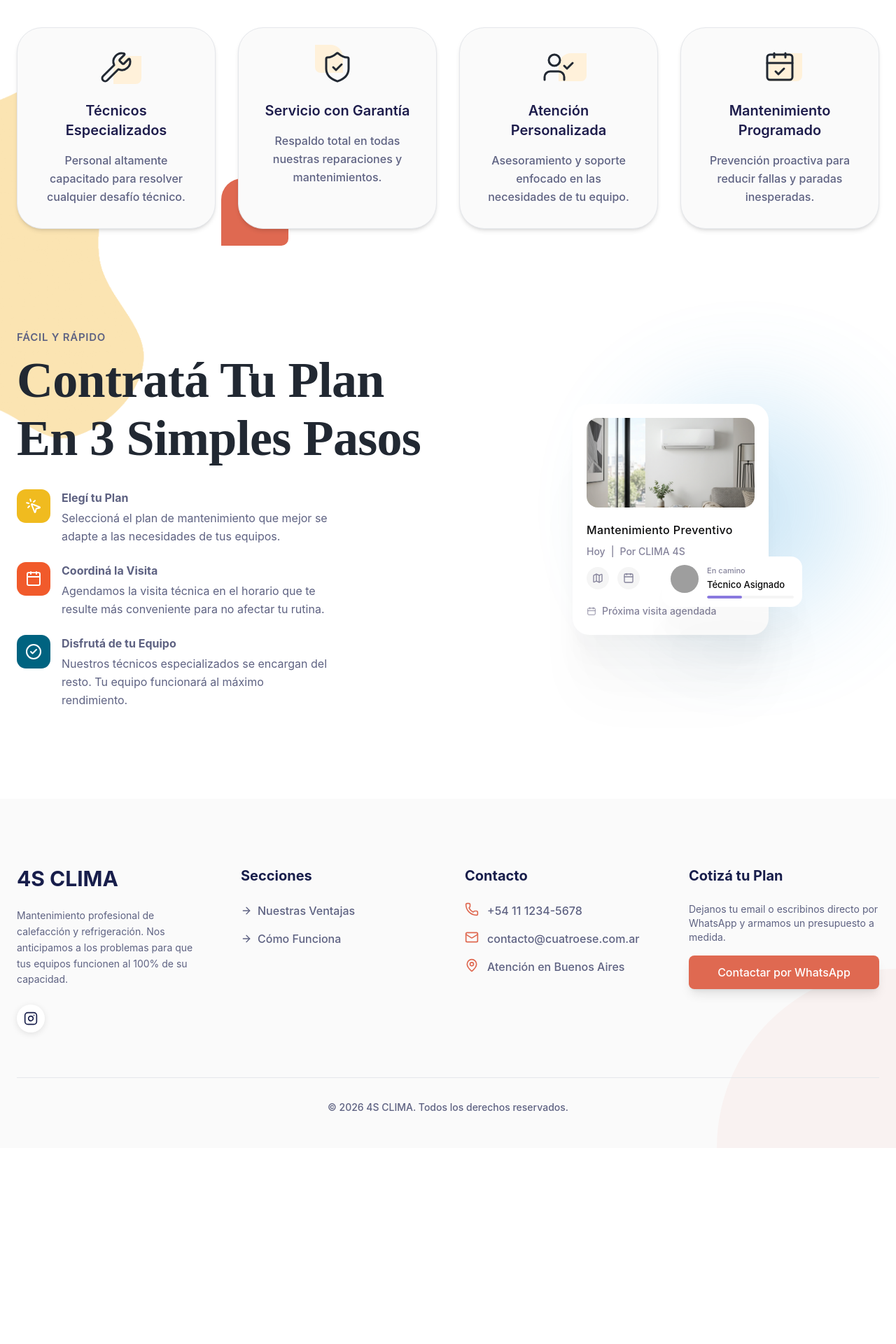
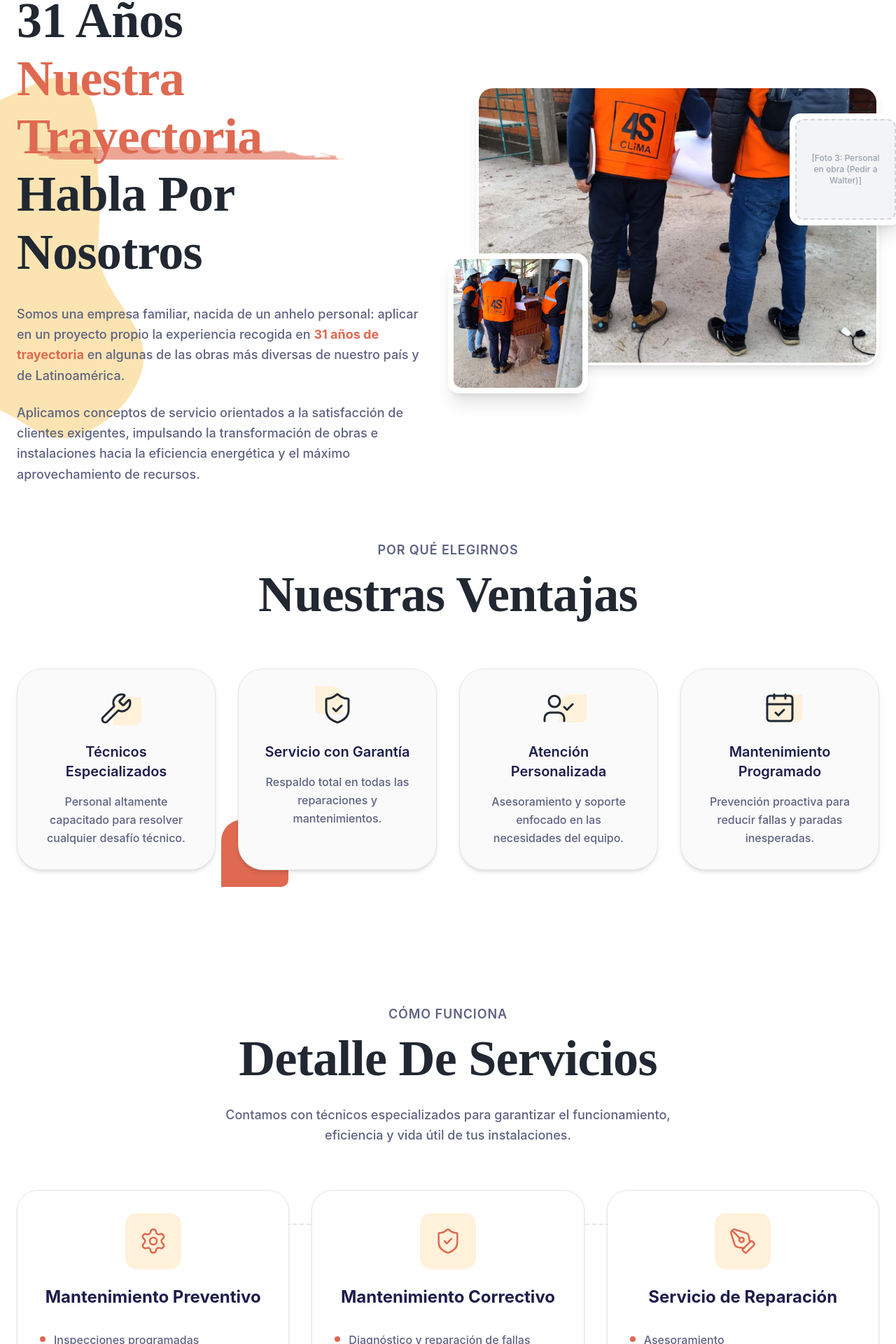
Before and after one commit to OnlyAlayy/cuatroese, a React (Vite) app: page / in a window 1280 px wide. Shown: the part 880-2800 px from the top of the page at 70% size. Before the commit the page ends 2520 px from the top, so only its background shows below. Built offline with nearby package versions, Linux system fonts and the light colour scheme; grey boxes are pictures that could not be loaded; a web font is replaced by a local one.

Commit message:
feat: integrate ppt content, add about section, update services and hero images

```diff
--- a/src/App.jsx
+++ b/src/App.jsx
@@ -1,8 +1,9 @@
 import { useState, useEffect } from 'react'
 import Navbar from './components/Navbar'
 import Hero from './components/Hero'
+import About from './components/About'
 import Features from './components/Features'
-import Steps from './components/Steps'
+import Services from './components/Services'
 import Footer from './components/Footer'
 import { MessageCircle } from 'lucide-react'
 
@@ -76,8 +77,9 @@ function App() {
       <div className="relative z-10">
         <Navbar />
         <Hero />
+        <About />
         <Features />
-        <Steps />
+        <Services />
         <Footer />
       </div>
 
--- /dev/null
+++ b/src/components/About.jsx
@@ -0,0 +1,64 @@
+import React from 'react'
+
+const About = () => {
+  return (
+    <section id="nosotros" className="w-full max-w-7xl mx-auto px-6 py-20 relative z-10">
+      <div className="grid grid-cols-1 lg:grid-cols-2 gap-12 lg:gap-20 items-center">
+
+        {/* Left Column: Text Content */}
+        <div className="flex flex-col">
+          <p className="text-[#5E6282] font-semibold text-lg uppercase tracking-wider mb-2">
+            Quiénes Somos
+          </p>
+          <h2 className="font-heading text-4xl md:text-5xl text-[#14183E] capitalize mb-8 leading-tight">
+            31 Años <br className="hidden md:block"/>
+            <span className="relative inline-block text-[#DF6951]">
+              <span className="relative z-10">Nuestra trayectoria</span>
+              <img src="/assets/underline.png" alt="" aria-hidden="true" className="absolute bottom-2 left-0 w-full object-contain -z-10 opacity-60" />
+            </span>
+            <br /> habla por nosotros
+          </h2>
+
+          <div className="space-y-6 text-[#5E6282] font-medium leading-relaxed text-lg">
+            <p>
+              Somos una empresa familiar, nacida de un anhelo personal: aplicar en un proyecto propio la experiencia recogida en <strong className="text-[#DF6951]">31 años de trayectoria</strong> en algunas de las obras más diversas de nuestro país y de Latinoamérica.
+            </p>
+            <p>
+              Aplicamos conceptos de servicio orientados a la satisfacción de clientes exigentes, impulsando la transformación de obras e instalaciones hacia la eficiencia energética y el máximo aprovechamiento de recursos.
+            </p>
+          </div>
+        </div>
+
+        {/* Right Column: Photos Grid */}
+        <div className="relative">
+          {/* Main big photo placeholder */}
+          <img
+            src="/assets/efe6b665-fe5e-44c4-bcbd-0d36a6d1ffcc.jpg"
+            alt="Personal de 4S CLIMA en obra"
+            className="w-full h-[300px] sm:h-[400px] object-cover rounded-3xl shadow-lg border-4 border-white"
+          />
+
+          {/* Two smaller photos overlapping */}
+          <div className="absolute -bottom-10 -left-10 w-[200px] h-[200px] bg-white p-2 rounded-2xl shadow-xl hidden sm:block">
+            <img
+              src="/assets/cb28a21b-5a03-4159-a054-0bae70202dc4.jpg"
+              alt="Personal de 4S CLIMA"
+              className="w-full h-full object-cover rounded-xl"
+            />
+          </div>
+
+          <div className="absolute top-10 -right-8 w-[160px] h-[160px] bg-white p-2 rounded-2xl shadow-xl hidden md:block">
+            <div className="w-full h-full bg-gray-100 rounded-xl border-2 border-dashed border-gray-300 flex items-center justify-center text-center p-4">
+              <span className="text-gray-400 font-medium text-xs">
+                [Foto 3: Personal en obra (Pedir a Walter)]
+              </span>
+            </div>
+          </div>
+        </div>
+
+      </div>
+    </section>
+  )
+}
+
+export default About
--- a/src/components/Features.jsx
+++ b/src/components/Features.jsx
@@ -9,14 +9,14 @@ const features = [
   },
   {
     title: 'Servicio con Garantía',
-    description: 'Respaldo total en todas nuestras reparaciones y mantenimientos.',
+    description: 'Respaldo total en todas las reparaciones y mantenimientos.',
     icon: ShieldCheck,
     activeDesktop: true,
     blobClass: '-top-2 -left-2 w-10 h-10 rounded-tr-[18px] rounded-bl-[8px]',
   },
   {
     title: 'Atención Personalizada',
-    description: 'Asesoramiento y soporte enfocado en las necesidades de tu equipo.',
+    description: 'Asesoramiento y soporte enfocado en las necesidades del equipo.',
     icon: UserCheck,
     activeMobile: true,
     blobClass: 'top-1 -right-4 w-10 h-10 rounded-tl-[18px] rounded-br-[8px]',
--- a/src/components/Footer.jsx
+++ b/src/components/Footer.jsx
@@ -6,7 +6,7 @@ const Footer = () => {
     <footer className="w-full bg-[#FAFAFA] pt-12 md:pt-24 pb-8 md:pb-12 mt-12 md:mt-20 relative overflow-hidden">
 
       {/* Decorative Blob */}
-      <div className="absolute right-0 bottom-0 w-64 h-64 bg-[#DF6951] opacity-5 rounded-tl-[100%] -z-0"></div>
+      <div className="absolute right-0 bottom-0 w-64 h-64 bg-[#DF6951] opacity-5 rounded-tl-[100%] z-0 pointer-events-none"></div>
 
       <div className="max-w-7xl mx-auto px-6 relative z-10">
         <div className="grid grid-cols-1 md:grid-cols-2 lg:grid-cols-4 gap-8 md:gap-12 mb-10 md:mb-16">
@@ -18,7 +18,6 @@ const Footer = () => {
               Mantenimiento profesional de calefacción y refrigeración. Nos anticipamos a los problemas para que tus equipos funcionen al 100% de su capacidad.
             </p>
             <div className="hidden md:flex gap-4">
-              {/* Instagram */}
               <a
                 href="https://www.instagram.com/cuatroeseclima/"
                 target="_blank"
@@ -39,7 +38,11 @@ const Footer = () => {
           <div className="hidden md:block">
             <h4 className="text-[#181E4B] font-bold text-xl mb-6">Secciones</h4>
             <ul className="space-y-4">
-              {[{id: 'ventajas', text: 'Nuestras Ventajas'}, {id: 'pasos', text: 'Cómo Funciona'}].map(link => (
+              {[
+                {id: 'nosotros', text: 'Quiénes Somos?'},
+                {id: 'ventajas', text: '4S Clima División Servicio Técnico'},
+                {id: 'pasos', text: 'Cómo Funciona'}
+              ].map(link => (
                 <li key={link.id}>
                   <a
                     href={`#${link.id}`}
@@ -71,11 +74,12 @@ const Footer = () => {
                 </li>
                 <li className="flex items-start gap-3 text-[#5E6282]">
                   <MapPin className="w-5 h-5 flex-shrink-0 text-[#DF6951]" />
-                  <span className="font-medium text-[15px] sm:text-base">Atención en Buenos Aires</span>
+                  <span className="font-medium text-[15px] sm:text-base">
+                    Av. Córdoba 1432 8B — CABA, Argentina
+                  </span>
                 </li>
               </ul>
 
-              {/* Instagram Mobile (Sits to the right of the list) */}
               <a
                 href="https://www.instagram.com/cuatroeseclima/"
                 target="_blank"
@@ -94,8 +98,9 @@ const Footer = () => {
 
           {/* Column 4: Newsletter or CTA */}
           <div>
-            <h4 className="text-[#181E4B] font-bold text-xl mb-6">Cotizá tu Plan</h4>
+            <h4 className="text-[#181E4B] font-bold text-xl mb-6">Comunicate con Nosotros</h4>
             <p className="text-[#5E6282] text-sm mb-4">
+              Agreguemos valor a tu próximo proyecto de climatización.<br/><br/>
               Dejanos tu email o escribinos directo por WhatsApp y armamos un presupuesto a medida.
             </p>
             <a
@@ -113,7 +118,7 @@ const Footer = () => {
         {/* Copyright Bottom */}
         <div className="text-center pt-8 border-t border-gray-200">
           <p className="text-[#5E6282] text-sm font-medium">
-            © {new Date().getFullYear()} 4S CLIMA. Todos los derechos reservados.
+            © {new Date().getFullYear()} 4S CLIMA. Todos los derechos reservados. | Atención en Buenos Aires
           </p>
         </div>
       </div>
--- a/src/components/Hero.jsx
+++ b/src/components/Hero.jsx
@@ -53,9 +53,9 @@ const Hero = () => {
         <div className="hidden sm:flex relative justify-end min-h-[350px] sm:min-h-[500px]">
           {/* Hero image */}
           <img
-            src="/assets/hero-tecnico.png"
-            alt="Técnico de CLIMA 4S realizando mantenimiento de equipo de refrigeración"
-            className="w-full max-w-[450px] lg:max-w-[650px] object-contain relative z-10 -ml-8 sm:-ml-16 lg:-ml-32"
+            src="/assets/efe6b665-fe5e-44c4-bcbd-0d36a6d1ffcc.jpg"
+            alt="Equipo de Aire Acondicionado"
+            className="w-full max-w-[450px] lg:max-w-[550px] h-[400px] mt-10 rounded-2xl object-cover shadow-2xl relative z-10 -ml-8 sm:-ml-16 lg:-ml-32"
           />
         </div>
       </div>
--- a/src/components/Navbar.jsx
+++ b/src/components/Navbar.jsx
@@ -3,7 +3,8 @@ import { Menu, X } from 'lucide-react'
 import { smoothScrollTo } from '../utils/scroll'
 
 const navLinks = [
-  { name: 'Ventajas', id: 'ventajas' },
+  { name: 'Quiénes Somos', id: 'nosotros' },
+  { name: 'Nuestras Ventajas', id: 'ventajas' },
   { name: 'Cómo Funciona', id: 'pasos' }
 ]
 
@@ -13,12 +14,13 @@ const Navbar = () => {
   return (
     <nav className="w-full max-w-7xl mx-auto px-6 py-6 flex items-center justify-between relative z-50">
       {/* Logo */}
-      <a href="/" className="text-2xl font-bold text-[#212832] tracking-tight" aria-label="4S CLIMA Home">
-        4S CLIMA
+      <a href="/" className="text-xl md:text-2xl font-bold text-[#212832] tracking-tight leading-tight" aria-label="4S CLIMA Home">
+        4S CLIMA<br/>
+        <span className="text-sm font-semibold text-[#DF6951]">División Servicio Técnico</span>
       </a>
 
       {/* Desktop Links */}
-      <div className="hidden md:flex items-center gap-10">
+      <div className="hidden lg:flex items-center gap-10">
         {navLinks.map((link) => (
           <a
             key={link.id}
@@ -37,7 +39,7 @@ const Navbar = () => {
       </div>
 
       {/* Desktop Right side CTA */}
-      <div className="hidden md:flex items-center gap-6">
+      <div className="hidden lg:flex items-center gap-6">
         <a href="https://wa.me/541112345678" target="_blank" rel="noreferrer" className="btn-signup" tabIndex={0} aria-label="Solicitar Presupuesto">
           Solicitar Presupuesto
         </a>
@@ -45,7 +47,7 @@ const Navbar = () => {
 
       {/* Mobile hamburger button */}
       <button
-        className="md:hidden text-[#212832] z-50"
+        className="lg:hidden text-[#212832] z-50"
         onClick={() => setIsMobileMenuOpen(!isMobileMenuOpen)}
         tabIndex={0}
         aria-label="Toggle menu"
@@ -55,7 +57,7 @@ const Navbar = () => {
 
       {/* Mobile Menu Overlay */}
       <div
-        className={`fixed inset-0 bg-white z-40 flex flex-col items-center justify-center gap-8 transition-transform duration-300 md:hidden ${
+        className={`fixed inset-0 bg-white z-40 flex flex-col items-center justify-center gap-8 transition-transform duration-300 lg:hidden ${
           isMobileMenuOpen ? 'translate-x-0' : 'translate-x-full'
         }`}
       >
--- /dev/null
+++ b/src/components/Services.jsx
@@ -0,0 +1,98 @@
+import React from 'react'
+import { Settings, ShieldCheck, PenTool } from 'lucide-react'
+
+const services = [
+  {
+    title: 'Mantenimiento Preventivo',
+    icon: Settings,
+    features: [
+      'Inspecciones programadas',
+      'Limpieza de filtros y serpentinas',
+      'Verificación de presiones y consumos',
+      'Revisión de componentes (compresores, ventiladores)',
+      'Detección temprana de fallas'
+    ],
+    delay: '0ms',
+  },
+  {
+    title: 'Mantenimiento Correctivo',
+    icon: ShieldCheck,
+    features: [
+      'Diagnóstico y reparación de fallas',
+      'Reposición de repuestos',
+      'Verificación final'
+    ],
+    delay: '150ms',
+  },
+  {
+    title: 'Servicio de Reparación',
+    icon: PenTool,
+    features: [
+      'Asesoramiento',
+      'Capacitación al usuario',
+      'Reemplazo de componentes',
+      'Reformas y optimización',
+      'Asistencia de emergencias',
+      'Seguimiento documentado'
+    ],
+    delay: '300ms',
+  }
+]
+
+const Services = () => {
+  return (
+    <section id="pasos" className="w-full max-w-7xl mx-auto px-6 py-24 relative z-10">
+      <div className="text-center mb-16 max-w-2xl mx-auto">
+        <p className="text-[#5E6282] font-semibold text-lg uppercase tracking-wider mb-2">
+          Cómo Funciona
+        </p>
+        <h2 className="font-heading text-4xl md:text-5xl text-[#14183E] capitalize mb-6">
+          Detalle de Servicios
+        </h2>
+        <p className="text-[#5E6282] font-medium leading-relaxed text-lg">
+          Contamos con técnicos especializados para garantizar el funcionamiento, eficiencia y vida útil de tus instalaciones.
+        </p>
+      </div>
+
+      <div className="grid grid-cols-1 md:grid-cols-3 gap-8 relative">
+
+        {/* Background decorative line linking the cards on desktop */}
+        <div className="hidden md:block absolute top-12 left-[15%] right-[15%] h-0.5 border-t-2 border-dashed border-gray-200 z-0"></div>
+
+        {services.map((service, index) => {
+          const Icon = service.icon
+
+          return (
+            <div
+              key={index}
+              className="relative z-10 flex flex-col p-8 rounded-[30px] bg-white border border-gray-200 shadow-sm hover:shadow-xl transition-all duration-300 group hover:-translate-y-2 h-full"
+            >
+              {/* Icon Header */}
+              <div className="flex flex-col items-center mb-8">
+                <div className="w-20 h-20 rounded-2xl bg-[#FFF1DA] flex items-center justify-center mb-6 group-hover:scale-110 group-hover:rotate-3 transition-transform duration-300">
+                  <Icon className="w-10 h-10 text-[#DF6951]" strokeWidth={1.5} />
+                </div>
+                <h3 className="text-[#1E1D4C] font-bold text-2xl text-center">
+                  {service.title}
+                </h3>
+              </div>
+
+              {/* Features List */}
+              <ul className="space-y-4 text-left flex-1">
+                {service.features.map((feature, idx) => (
+                  <li key={idx} className="flex items-start gap-3">
+                    <span className="w-2 h-2 rounded-full bg-[#DF6951] mt-2 flex-shrink-0"></span>
+                    <span className="text-[#5E6282] font-medium leading-relaxed">{feature}</span>
+                  </li>
+                ))}
+              </ul>
+            </div>
+          )
+        })}
+
+      </div>
+    </section>
+  )
+}
+
+export default Services
```
Also changed, not shown: public/assets/cb28a21b-5a03-4159-a054-0bae70202dc4.jpg (added), public/assets/efe6b665-fe5e-44c4-bcbd-0d36a6d1ffcc.jpg (added).
